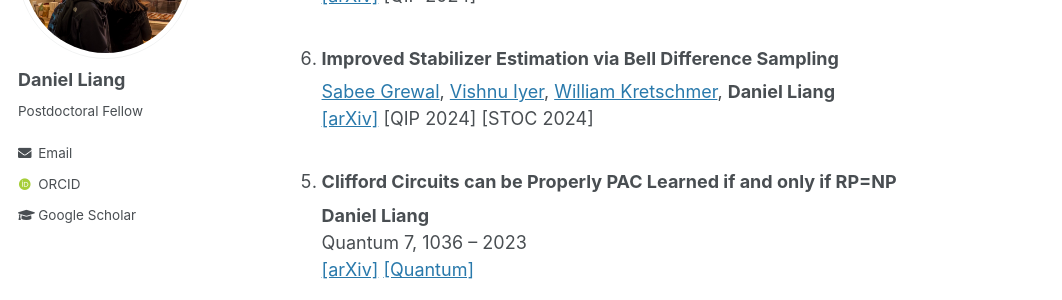
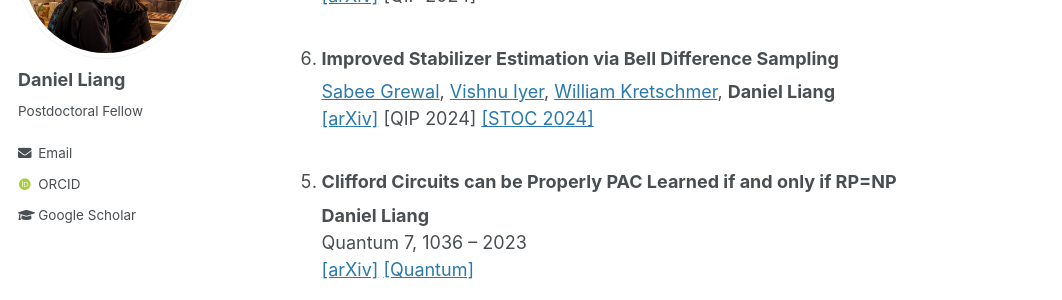
Before and after one commit to Daniel-You-Liang/Daniel-You-Liang.github.io, a Jekyll site: the page built from _pages/about.md, in a window 1280 px wide and 900 px high, scrolled down 898 px. Shown: the part 152-452 px from the top of the window, without its empty margins (0-1062 px from the left). Built offline with Jekyll 4.4.1, drawn with Linux system fonts in a browser that asks for light colours; some web fonts are replaced; part of the change alters nothing that is shown.

```diff
--- a/_pages/about.md
+++ b/_pages/about.md
@@ -25,7 +25,7 @@ Publications \[Author Order is Alphabetical unless specified by an asterisk (*)\
 1. ### Efficient Learning of Quantum States Prepared With Few Non-Clifford Gates
 [Sabee Grewal](https://sabeegrewal.com/), [Vishnu Iyer](https://vishnuiyer.org/), [William Kretschmer](https://www.cs.utexas.edu/~kretsch/), **Daniel Liang**<br />[[arXiv]](https://arxiv.org/abs/2305.13409) \[QIP 2024\]
 1. ### Improved Stabilizer Estimation via Bell Difference Sampling
-[Sabee Grewal](https://sabeegrewal.com/), [Vishnu Iyer](https://vishnuiyer.org/), [William Kretschmer](https://www.cs.utexas.edu/~kretsch/), **Daniel Liang**<br />[[arXiv]](https://arxiv.org/abs/2304.13915) \[QIP 2024\] \[STOC 2024\]
+[Sabee Grewal](https://sabeegrewal.com/), [Vishnu Iyer](https://vishnuiyer.org/), [William Kretschmer](https://www.cs.utexas.edu/~kretsch/), **Daniel Liang**<br />[[arXiv]](https://arxiv.org/abs/2304.13915) \[QIP 2024\] [[STOC 2024]](doi.org/10.1145/3618260.3649738)
 1. ### Clifford Circuits can be Properly PAC Learned if and only if RP=NP
 **Daniel Liang**<br />Quantum 7, 1036 -- 2023<br />[[arXiv]](https://arxiv.org/abs/2204.06638) [[Quantum]](https://doi.org/10.22331/q-2023-06-07-1036)
 1. ### Low-Stabilizer-Complexity Quantum States Are Not Pseudorandom
```
